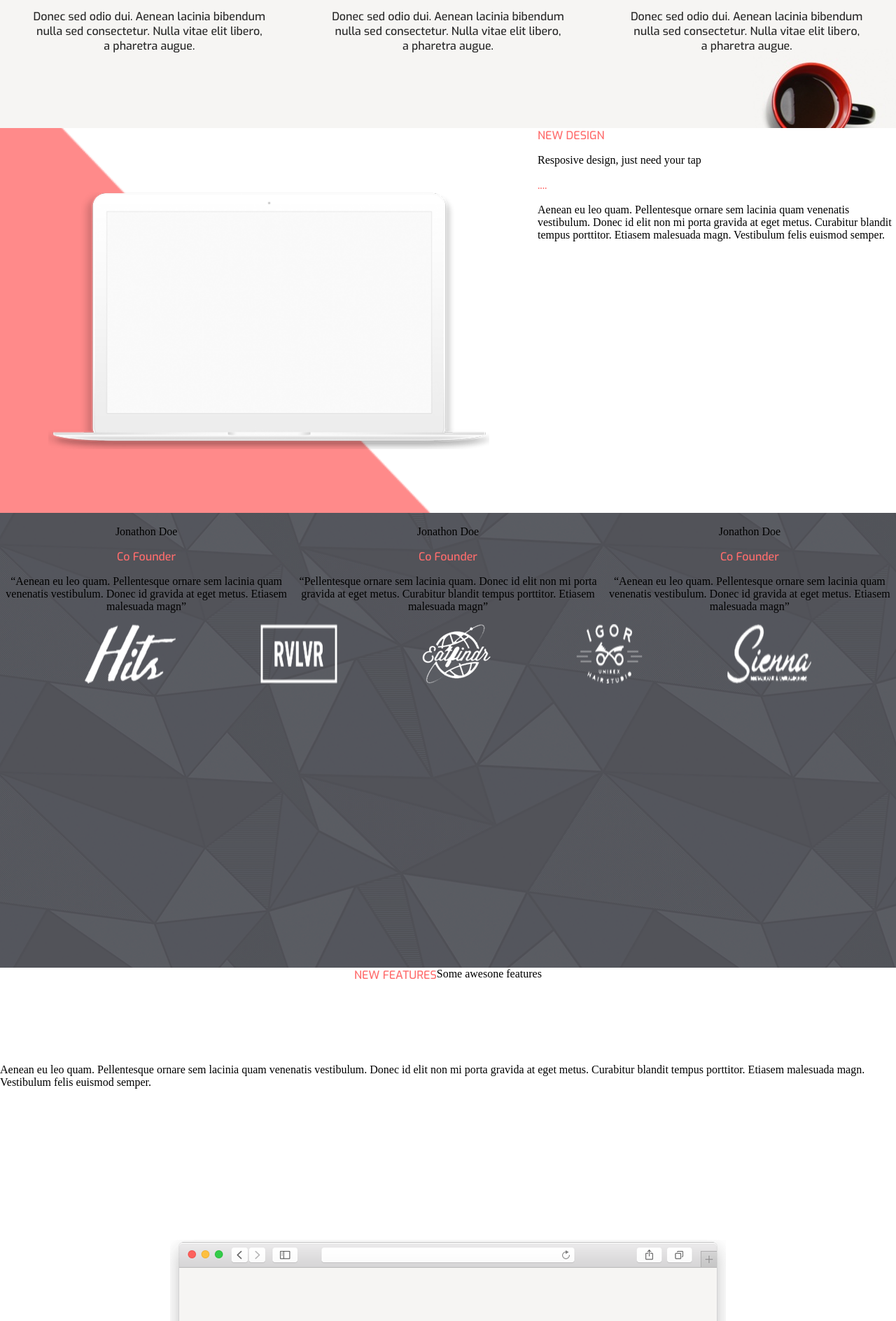
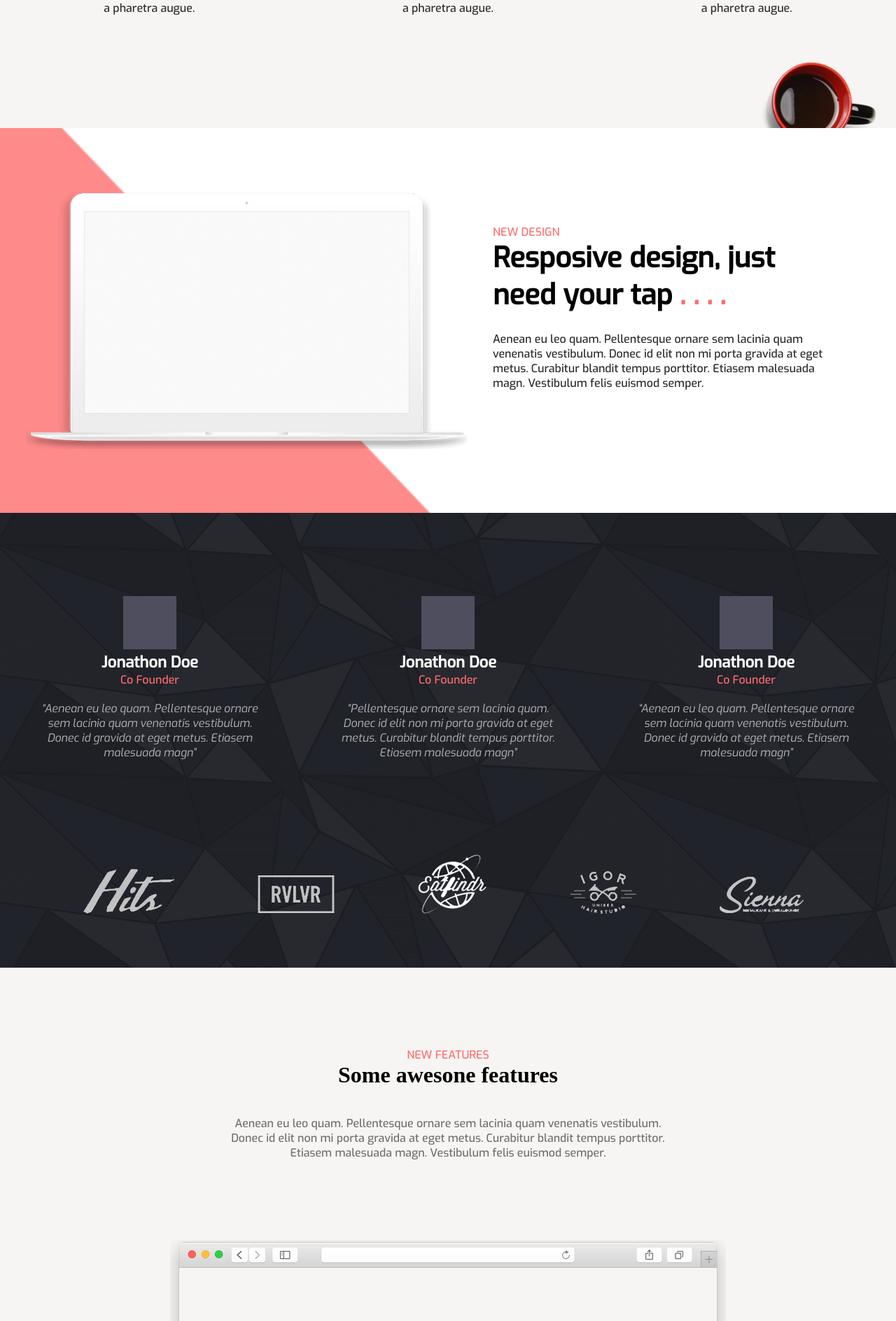
Before and after one commit to KhDV/Web, a PHP site: page / in a window 1280 px wide. Shown: the part 2032-3920 px from the top of the page at 70% size. Run offline with PHP 8.4, Linux system fonts and the light colour scheme.

Commit message:
ghtlgjvk

```diff
--- a/task4/index.html
+++ b/task4/index.html
@@ -22,23 +22,28 @@
         </div>
     </div>
     <div class="dva">
+        <div class="dva112">
             <div class="dva1">
                 <div class="dva12">
-                <p class="newred">NEW DESIGN</p><br>
+                    <p class="newred">NEW DESIGN</p>
                     <div class="dvatxt">
-                <h1>There is no other platforms <br> for you as like <span class="red">....</span></h1>
+                    <h1>There is no other platforms <br> for you as like <span class="red">. . . .</span></h1>
                     </div>
-                <br>
-                <p class="p">Aenean eu leo quam. Pellentesque ornare sem lacinia quam venenatis vestibulum. Donec id elit non mi porta gravida at eget metus. Curabitur blandit tempus porttitor. Etiam porta sem malesuada magna mollis euismod. Vestibulum id ligula porta felis euismod semper.<br>Donec sed odio dui. Aenean lacinia bibendum nulla sed consectetur. Donec ullamcorper nulla non metus auctor fringilla. Aenean lacinia bibendum nulla sed consectetur. Nulla vitae elit libero, a pharetra augue.</p>
+                    <br><br>
+                    <p class="p">Aenean eu leo quam. Pellentesque ornare sem lacinia quam venenatis vestibulum. Donec id elit non mi porta gravida at eget metus. Curabitur blandit tempus porttitor. Etiam porta sem malesuada magna mollis euismod. Vestibulum id ligula porta felis euismod semper.<br> <br> Donec sed odio dui. Aenean lacinia bibendum nulla sed consectetur. Donec ullamcorper nulla non metus auctor fringilla. Aenean lacinia bibendum nulla sed consectetur. Nulla vitae elit libero, a pharetra augue.</p>
+                </div>
             </div>
         </div>
         <div class="dva2"></div>
     </div>
     <div class="tri">
-        <div class="img"></div>
         <div class="tri0">
+            <div class="img">
+                <div class="tritext">
                 <p class="newred">NEW FEATURES</p>
                 <h1>Some awesone features</h1>
+                </div>
+            </div>
         </div>
         <div class="tri123">
             <div class="tri1">
@@ -64,31 +69,32 @@
             <img class="k" src="9.png" alt="" width="630px" height="367px">
         </div>
         <div class="four2">
+            <div class="fourtext">
                 <p class="red">NEW DESIGN</p>
-            <P>Resposive design, just need your tap </P>
-            <p class="red">....</p>
-            <p>Aenean eu leo quam. Pellentesque ornare sem lacinia quam venenatis vestibulum. Donec id elit non mi porta gravida at eget metus. Curabitur blandit tempus porttitor. Etiasem malesuada magn. Vestibulum felis euismod semper.</p>
+                <h1>Resposive design, just <br> need your tap <span class="red">. . . .</span></h1>
+                <p class="text">Aenean eu leo quam. Pellentesque ornare sem lacinia quam <br> venenatis vestibulum. Donec id elit non mi porta gravida at eget <br> metus. Curabitur blandit tempus porttitor. Etiasem malesuada <br> magn. Vestibulum felis euismod semper.</p>
+            </div>
         </div>
     </div>
     <div class="five">
         <div class="five123">
             <div class="five1">
-                <img src="" alt="">
-                <p>Jonathon Doe</p>
-                <p class="red">Co Founder</p>
-                <p>“Aenean eu leo quam. Pellentesque ornare sem lacinia quam venenatis vestibulum. Donec id gravida at eget metus. Etiasem malesuada magn”</p>
+                <img src="Rectangle 28.png" alt="">
+                <h1>Jonathon Doe</h1>
+                <p class="newred">Co Founder</p>
+                <p class="text">“Aenean eu leo quam. Pellentesque ornare <br> sem lacinia quam venenatis vestibulum. <br> Donec id gravida at eget metus. Etiasem <br> malesuada magn”</p>
             </div>
             <div class="five2">
-                <img src="" alt="">
-                <p>Jonathon Doe</p>
-                <p class="red">Co Founder</p>
-                <p>“Pellentesque ornare sem lacinia quam. Donec id elit non mi porta gravida at eget metus. Curabitur blandit tempus porttitor. Etiasem malesuada magn”</p>
+                <img src="Rectangle 28.png" alt="">
+                <h1>Jonathon Doe</h1>
+                <p class="newred">Co Founder</p>
+                <p class="text">“Pellentesque ornare sem lacinia quam. <br> Donec id elit non mi porta gravida at eget <br> metus. Curabitur blandit tempus porttitor. <br> Etiasem malesuada magn”</p>
             </div>
             <div class="five3">
-                <img src="" alt="">
-                <p>Jonathon Doe</p>
-                <p class="red">Co Founder</p>
-                <p>“Aenean eu leo quam. Pellentesque ornare sem lacinia quam venenatis vestibulum. Donec id gravida at eget metus. Etiasem malesuada magn”</p>
+                <img src="Rectangle 28.png" alt="">
+                <h1>Jonathon Doe</h1>
+                <p class="newred">Co Founder</p>
+                <p class="text">“Aenean eu leo quam. Pellentesque ornare <br> sem lacinia quam venenatis vestibulum. <br> Donec id gravida at eget metus. Etiasem <br> malesuada magn”</p>
             </div>
         </div>
         <div class="five4">
@@ -100,11 +106,12 @@
         </div>
     </div>
     <div class="six">
+        <div class="sixtext">
             <p class="red">NEW FEATURES</p>
+            <h1>Some awesone features</h1>
             <br>
-        <P>Some awesone features</P>
-        <br>
-        <p>Aenean eu leo quam. Pellentesque ornare sem lacinia quam venenatis vestibulum. Donec id elit non mi porta gravida at eget metus. Curabitur blandit tempus porttitor. Etiasem malesuada magn. Vestibulum felis euismod semper.</p>
+            <p class="text">Aenean eu leo quam. Pellentesque ornare sem lacinia quam venenatis vestibulum. <br> Donec id elit non mi porta gravida at eget metus. Curabitur blandit tempus porttitor. <br> Etiasem malesuada magn. Vestibulum felis euismod semper.</p>
+        </div>
         <div class="six1"><img src="7.png" alt=""></div>
     </div>
     <div class="seven">
--- a/task4/style.css
+++ b/task4/style.css
@@ -87,9 +87,15 @@ div.odin h1{
     align-items: center;
     margin: 5px;
 }
+
+
 div.dva{
     display: flex;
     height: 720px;
+}
+.dva112{
+    justify-content: center;
+    align-content: center;
 }
 .dva1{
     display: flex;
@@ -97,6 +103,9 @@ div.dva{
     justify-content: center;
 }
 .dva12{
+    width: 70%;
+    align-self: center;
+    margin-top: 180px;
 }
 .dva12 p.p{
     font-family: 'Exo_m';
@@ -126,7 +135,7 @@ div.dva2{
     background-size: cover;
     background-repeat: no-repeat;
     background-position: center;
-    width: 65%;
+    width: 85%;
     height: 720px;
     margin: 0 auto;
 }
@@ -140,13 +149,18 @@ div.tri{
     text-align: center;
     display: flex;
     flex-direction: column;
-    justify-content: flex-end;
 }
 .img{
     background: url(earphones.png) no-repeat center;
-    background-position: 90% 0%;
+    background-position: 90% -50%;
     width: 100%;
-    height: 280px;
+    height: 230px;
+    margin:0;
+    display: flex;
+    justify-content: center;
+}
+.tritext{
+    align-self: flex-end;
 }
 .tri0 h1{
     font-family: 'Exo_m';
@@ -155,7 +169,7 @@ div.tri{
 }
 div.tri123{
     display: flex;
-    height: 70%;
+    height: 60%;
     align-items: center;
     justify-content: space-around;
     font-family: 'Exo_m';
@@ -179,10 +193,28 @@ div.four{
 div.four1{
     display: flex;
     height: 550px;
-    width: 60%;
+    width: 55%;
 }
 div.four2{
-    width: 40%;
+    width: 45%;
+    display: flex;
+}
+.fourtext{
+    align-self: center;
+    height: 50%;
+}
+.fourtext p{
+    margin: 0;
+}
+.fourtext h1{
+    font-family: 'Exo_m';
+    font-size: 40px;
+    color: #000;
+}
+.fourtext p.text{
+    font-family: 'Exo_m';
+    font-size: 16px;
+    color: #282828;
 }
 .k{
     align-self: center;
@@ -190,28 +222,61 @@ div.four2{
 }
 div.five{
     background-image: url(6.png);
+    background-color: #000;
     background-size: cover;
     background-repeat: no-repeat;
     background-position: center;
     width: 100%;
     height: 650px;
     margin: 0 auto;
-
 }
 div.five123{
     display: flex;
     align-items: center;
     text-align: center;
+    justify-content: space-around;
+    height: 75%;
+}
+.five123 h1{
+    font-family: 'Exo_m';
+    font-size: 22px;
+    color: #ffffff;
+    margin: 0;
+}
+.five123 p.text{
+    font-family: 'Exo_r_i';
+    font-size: 16px;
+    color: #b3b3b5;
+    margin-top: 20px;
 }
 div.five4{
     display: flex;
     justify-content: space-evenly;
+    align-items: flex-end;
+    width: 99%;
 }
+
 div.six{
+    background-color: #f6f5f3;
     height: 755px;
     display: flex;
     flex-wrap: wrap;
     justify-content: center;
+}
+.sixtext{
+    display: flex;
+    flex-direction: column;
+    width: 80%;
+    text-align: center;
+    justify-content: flex-end;
+}
+.sixtext p{
+    margin:0;
+}
+.sixtext p.text{
+    font-family: 'Exo_m';
+    font-size: 16px;
+    color: #6e6e6d;
 }
 div.six1{
     align-self: flex-end;
```
Also changed, not shown: task4/Rectangle 24.png (added), task4/Rectangle 28.png (added), task4/partner-logo-1.png, task4/partner-logo-2.png, task4/partner-logo-4.png, task4/partner-logo-5.png. Lines whose indentation alone changed are shown as unchanged.
